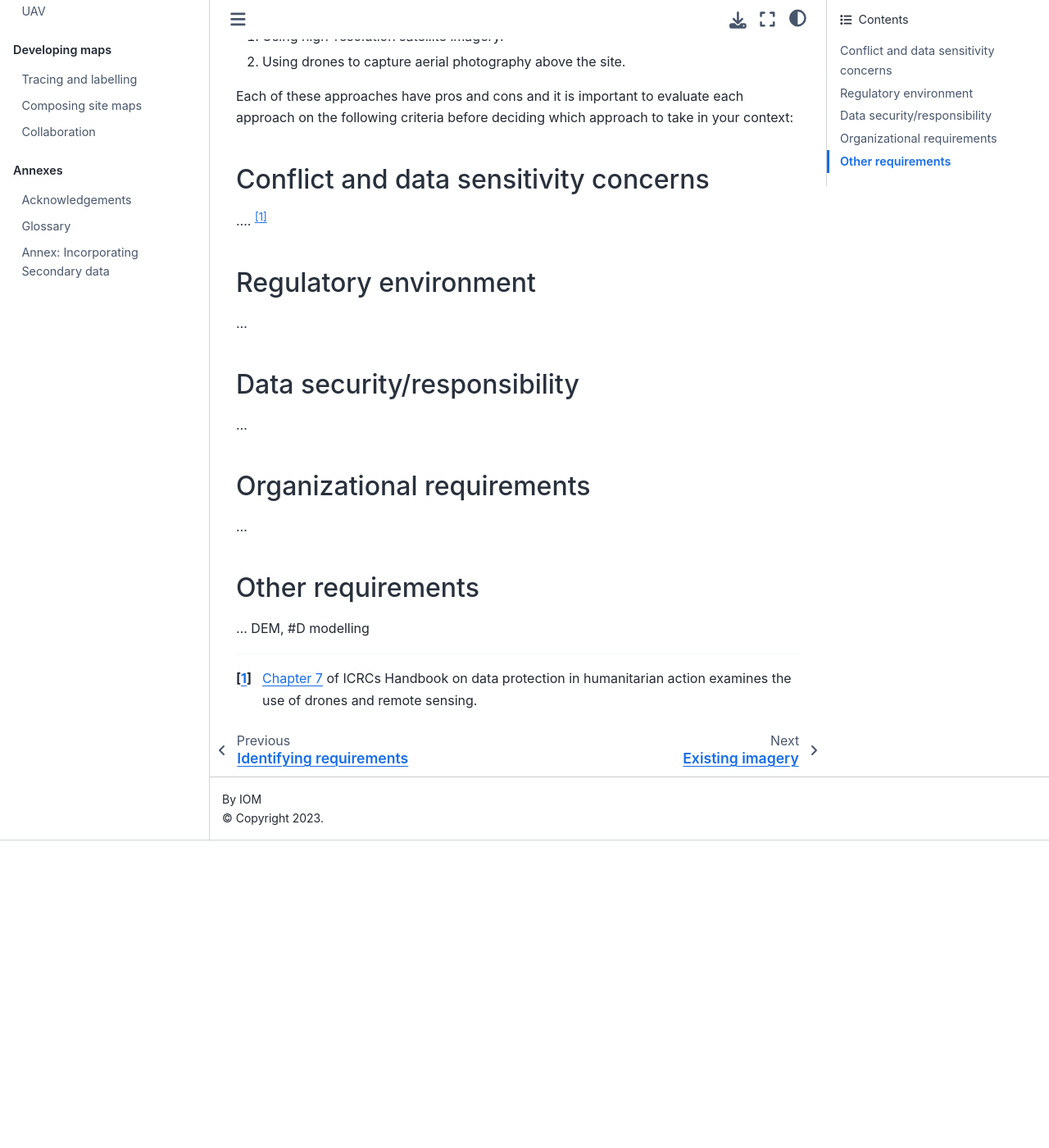
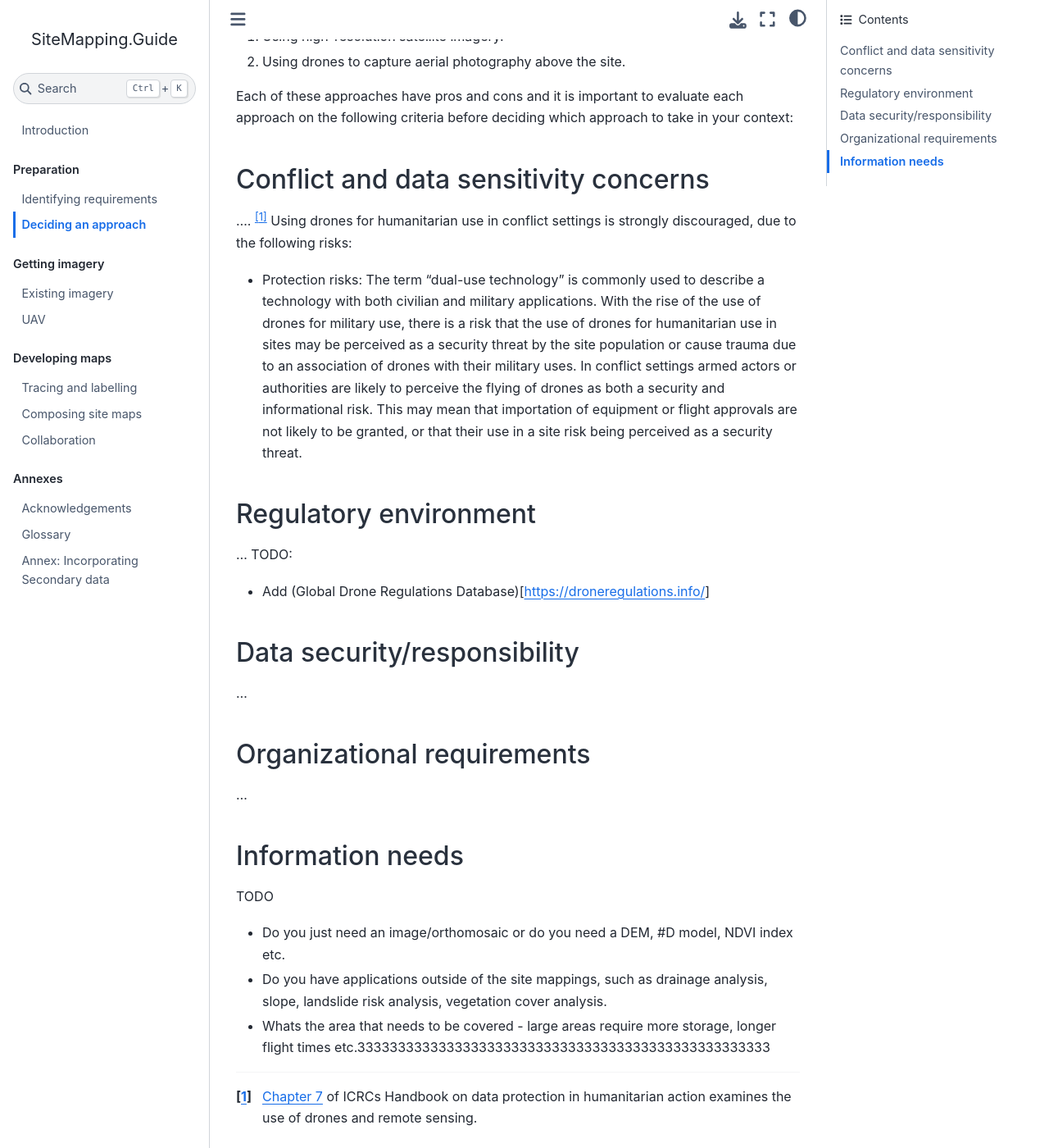
Before and after one commit to brianmcdonald/SiteMapping.Guide, a Jupyter Book: the page built from part1/deciding-an-approach.md, in a window 1280 px wide and 1400 px high, scrolled down 939 px. Shown: the whole window at 82% size. Built offline with Jupyter Book 1.0.4 settings and Sphinx 7.4.7 and the Sphinx Book theme 1.1.4, drawn with Linux system fonts in a browser that asks for light colours; before the commit the page ends 1964 px from its top, so only the background shows below that.

Commit message:
updates to part 1 and 2

```diff
--- a/part1/deciding-an-approach.md
+++ b/part1/deciding-an-approach.md
@@ -16,13 +16,22 @@
 
 ## Conflict and data sensitivity concerns
 .... [^footnote1]
+Using drones for humanitarian use in conflict settings is strongly discouraged, due to the following risks:
+- Protection risks: The term "dual-use technology" is commonly used to describe a technology with both civilian and military applications. With the rise of the use of drones for military use, there is a risk that the use of drones for humanitarian use in sites may be perceived as a security threat by the site population or cause trauma due to an association of drones with their military uses.
+In conflict settings armed actors or authorities are likely to perceive the flying of drones as both a security and informational risk. This may mean that importation of equipment or flight approvals are not likely to be granted, or that their use in a site risk being perceived as a security threat.
+
 ## Regulatory environment
 ...
+TODO:
+- Add (Global Drone Regulations Database)[https://droneregulations.info/]
 ## Data security/responsibility
 ...
 ## Organizational requirements
 ...
-## Other requirements
-... DEM, #D modelling
+## Information needs
+TODO
+- Do you just need an image/orthomosaic or do you need a DEM, #D model, NDVI index etc.
+- Do you have applications outside of the site mappings, such as drainage analysis, slope, landslide risk analysis, vegetation cover analysis.
+- Whats the area that needs to be covered - large areas require more storage, longer flight times etc.333333333333333333333333333333333333333333333333333
 
 [^footnote1]: [Chapter 7](https://www.icrc.org/en/data-protection-humanitarian-action-handbook) of ICRCs Handbook on data protection in humanitarian action examines the use of drones and remote sensing.
```
Also changed, not shown: part2/UAV.md (+7 -0 lines), part2/existing-imagery.md (+2 -2 lines).
